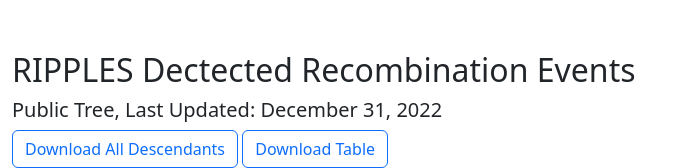
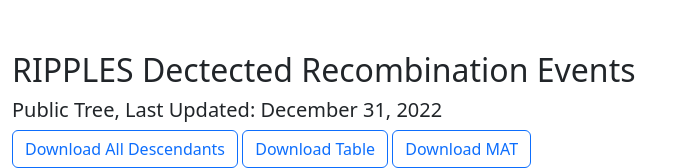
Before and after one commit to TurakhiaLab/rivet, a Flask app: template templates/index.html in a window 1280 px wide; the page is wider, and only the part inside the window is pictured. Shown: the part 973-1141 px from the top of that part, without its empty margins (0-685 px from the left). Run offline with Flask 2, Linux system fonts and the light colour scheme; the template is opened without the code that fills it, so the values that code supplies are empty; parts of the project's set-up code (start-up, migrations or seed data) failed here and were passed over; some libraries are stand-ins or nearby versions.

Commit message:
added public mat download button

```diff
--- a/app.py
+++ b/app.py
@@ -46,6 +46,11 @@ def get_descendants():
 def get_all_descendants():
     desc_file = app.config.get('desc_file')
     return send_file(desc_file, mimetype="text/plain",  as_attachment=True)
+
+@app.route("/download_mat", methods=["POST", "GET"])
+def download_mat():
+    date = app.config.get('date')
+    return jsonify({"date": date})
 
 @app.route("/download_table", methods=["POST", "GET"])
 def download_table():
@@ -193,6 +198,7 @@ if __name__ == "__main__":
   app.config['table'] = table
   app.config['columns'] = columns
   cache.set("table", table)
+  app.config['date'] = str(config["date"])
 
   tock = time.perf_counter()
   print(f"Time elapsed: {tock-tick:.2f} seconds")
--- a/static/utils.js
+++ b/static/utils.js
@@ -133,6 +133,27 @@ function display_descendants(label_node_id) {
 	});
 }
 
+function download_tree() {
+	fetch('/download_mat', {
+		method: 'POST',
+	}).then(res => {
+		res.json().then(data => {
+			// Format: year-month-date
+			var date = data['date'];
+			// Format: "public-year-month-date.all.masked.pb.gz"
+			var mat = 'public-' + date + '.all.masked.pb.gz';
+			date = date.split('-').join('/');
+			date = date + '/' + mat;
+			//  Format:
+			//  'http://hgdownload.soe.ucsc.edu/goldenPath/wuhCor1/UShER_SARS-CoV-2/year/month/date/';
+			var mat_url =
+			    'http://hgdownload.soe.ucsc.edu/goldenPath/wuhCor1/UShER_SARS-CoV-2/' +
+			    date;
+			window.location.href = mat_url;
+		});
+	});
+}
+
 function determine_informative(match, colors) {
 	// Matches the acceptor
 	if (match == 'A') {
--- a/templates/index.html
+++ b/templates/index.html
@@ -187,6 +187,7 @@
          <div class="download_button" id="download">
            <button type="button" class="btn btn-outline-primary" id="download_all_descendants">Download All Descendants</button>
            <button type="button" class="btn btn-outline-primary" id="download_table">Download Table</button>
+           <button type="button" class="btn btn-outline-primary" id="download_tree">Download MAT</button>
          </div>
 
         <thead>
```
